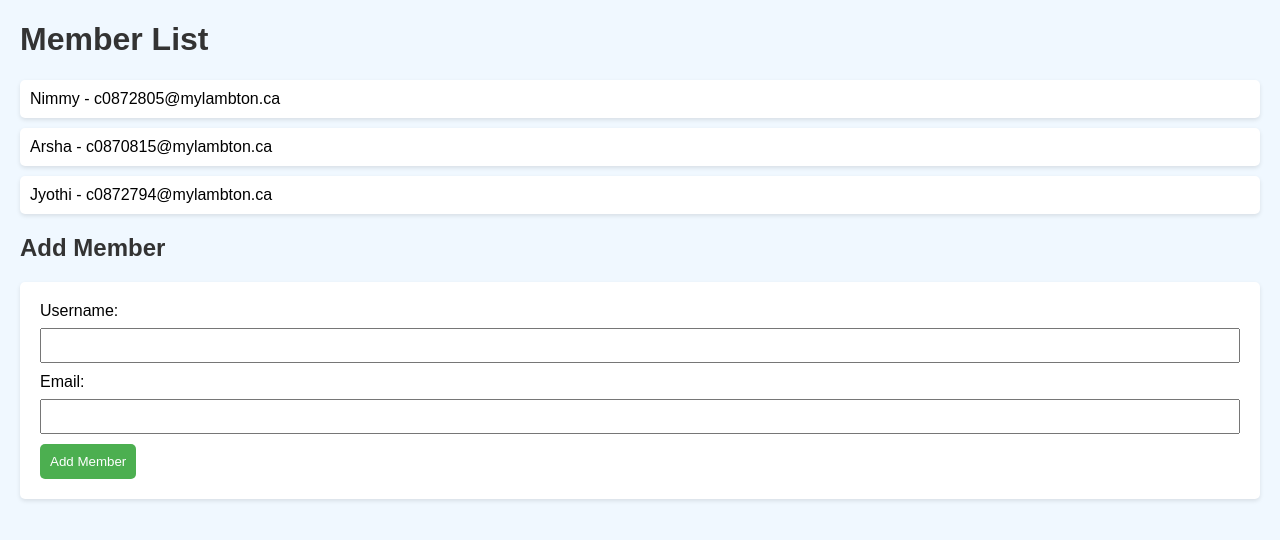
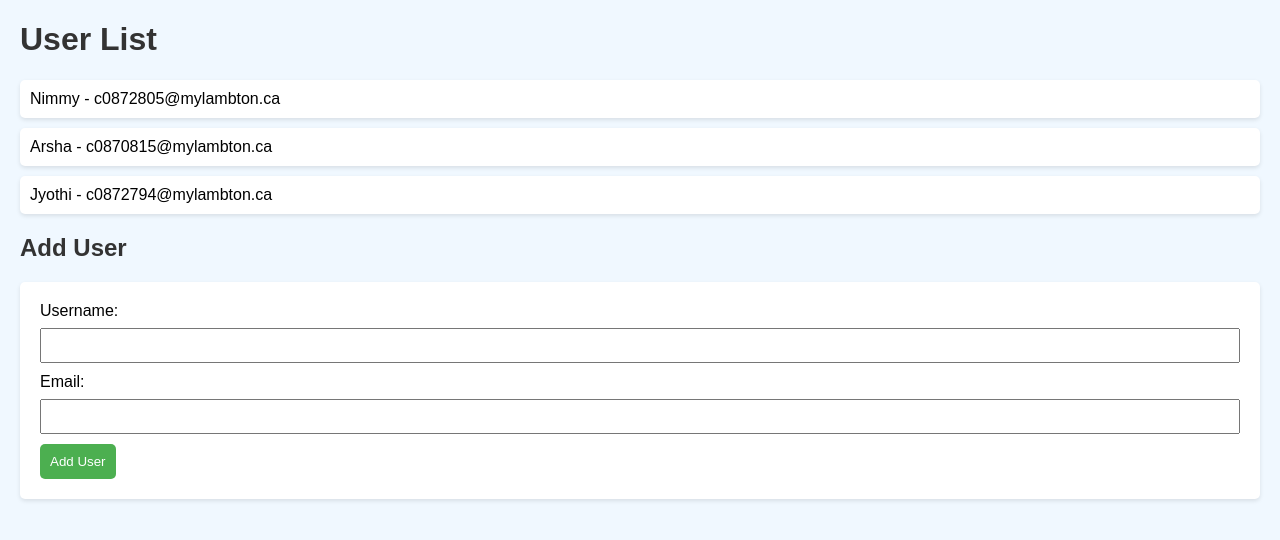
Before and after one commit to nimmy-george/DevPro_TermProject, a Flask app: page / in a window 1280 px wide. Shown: the top 540 px of the page. Run offline with Flask 3, Linux system fonts and the light colour scheme; data comes from the database, SQL or seed files in the repository.

Commit message:
Update index.html

```diff
--- a/templates/index.html
+++ b/templates/index.html
@@ -60,14 +60,14 @@
 
 </head>
 <body>
-    <h1>Member List</h1>
+    <h1>User List</h1>
     <ul>
         {% for user in users %}
             <li>{{ user[1] }} - {{ user[2] }}</li>
         {% endfor %}
     </ul>
 
-    <h2>Add Member</h2>
+    <h2>Add User</h2>
     <form method="post" action="/add_user">
         <label for="username">Username:</label>
         <input type="text" id="username" name="username" required>
@@ -75,7 +75,7 @@
         <label for="email">Email:</label>
         <input type="email" id="email" name="email" required>
         <br>
-        <button type="submit">Add Member</button>
+        <button type="submit">Add User</button>
     </form>
 </body>
 </html>
```
